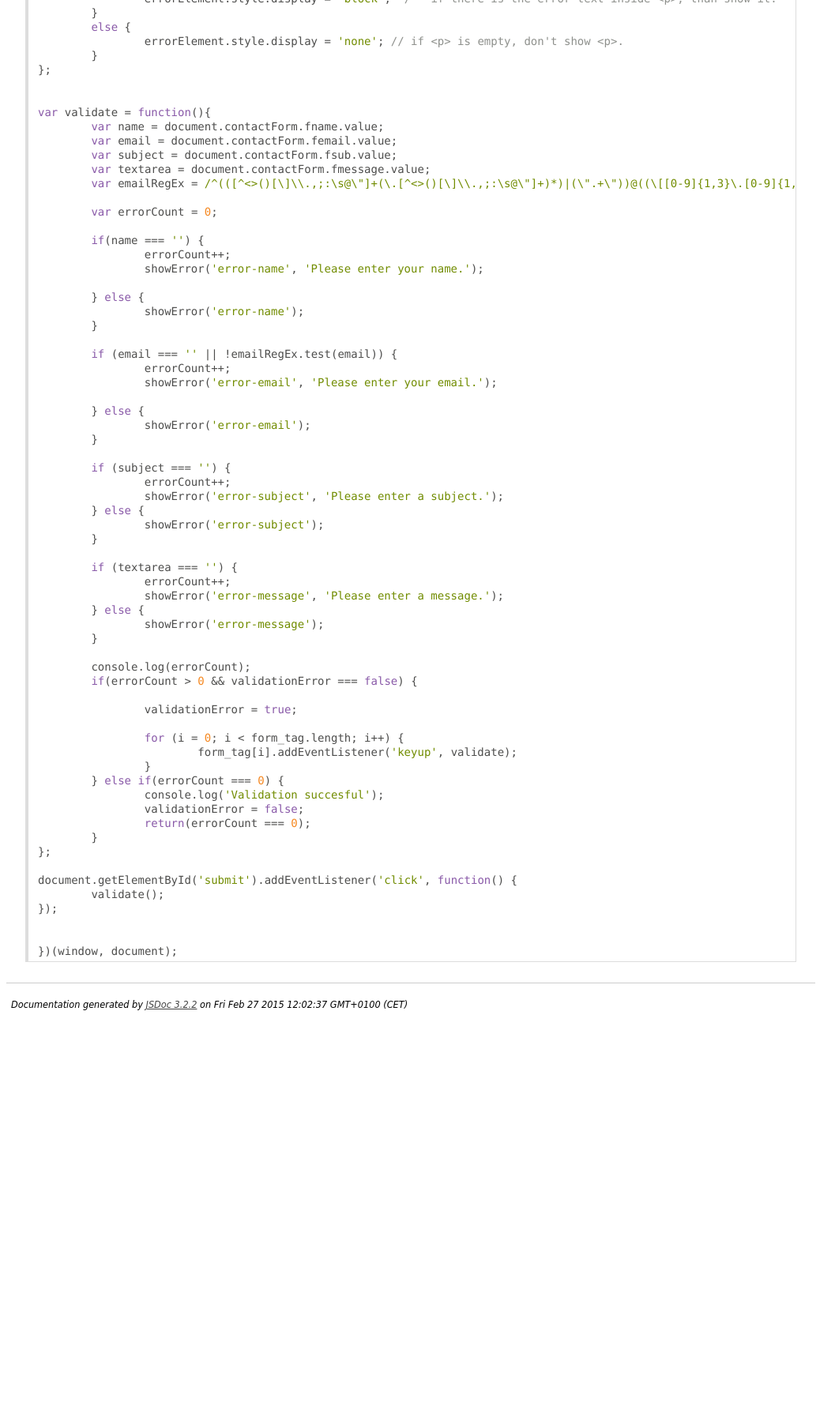
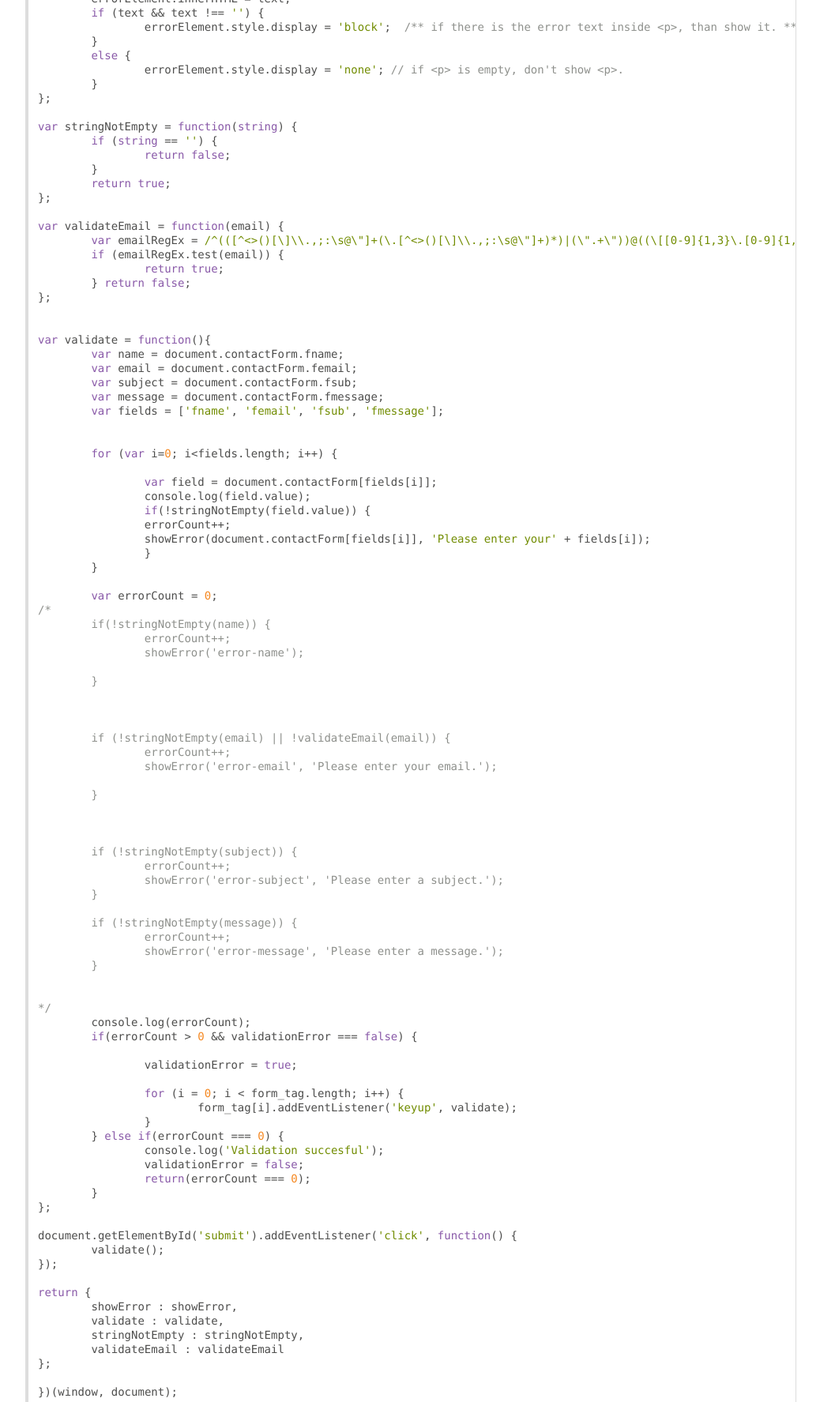
Before and after one commit to Mariacristina88/fairsource, a website: page doc/validation.js.html in a window 1280 px wide. Shown: the part 281-2056 px from the top of the page at 79% size, without its empty margins (0-1057 px from the left). Before the commit the page ends 1576 px from the top, so only its background shows below. Drawn offline with Linux system fonts and the light colour scheme.

Commit message:
no message

```diff
--- a/doc/validation.js.html
+++ b/doc/validation.js.html
@@ -25,15 +25,17 @@
 
     <section>
         <article>
-            <pre class="prettyprint source"><code>(function (window, document, undefined) {
+            <pre class="prettyprint source"><code>
+var module = (function (window, document, undefined) {
 
 'use strict';
 
 var form_tag = document.getElementsByClassName('check'), i,
 	validationError = false;
 
-var showError = function(elementId, text){
-	var errorElement = document.getElementById(elementId);
+var showError = function(errorElement, text){
+	//var errorElement = document.getElementById(elementId);
+
 	errorElement.innerHTML = text;
 	if (text && text !== '') {
 		errorElement.style.display = 'block';  /** if there is the error text inside &lt;p>, than show it. **/
@@ -43,46 +45,69 @@ var showError = function(elementId, text){
 	}
 };
 
+var stringNotEmpty = function(string) {
+	if (string == '') {
+		return false;
+	}
+	return true;
+};
+
+var validateEmail = function(email) {
+	var emailRegEx = /^(([^&lt;>()[\]\\.,;:\s@\"]+(\.[^&lt;>()[\]\\.,;:\s@\"]+)*)|(\".+\"))@((\[[0-9]{1,3}\.[0-9]{1,3}\.[0-9]{1,3}\.[0-9]{1,3}\])|(([a-zA-Z\-0-9]+\.)+[a-zA-Z]{2,}))$/;
+	if (emailRegEx.test(email)) {
+		return true;
+	} return false;
+};
+
 
 var validate = function(){
-	var name = document.contactForm.fname.value;
-	var email = document.contactForm.femail.value;
-	var subject = document.contactForm.fsub.value;
-	var textarea = document.contactForm.fmessage.value;
-	var emailRegEx = /^(([^&lt;>()[\]\\.,;:\s@\"]+(\.[^&lt;>()[\]\\.,;:\s@\"]+)*)|(\".+\"))@((\[[0-9]{1,3}\.[0-9]{1,3}\.[0-9]{1,3}\.[0-9]{1,3}\])|(([a-zA-Z\-0-9]+\.)+[a-zA-Z]{2,}))$/;
+	var name = document.contactForm.fname;
+	var email = document.contactForm.femail;
+	var subject = document.contactForm.fsub;
+	var message = document.contactForm.fmessage;
+	var fields = ['fname', 'femail', 'fsub', 'fmessage'];
+
+
+	for (var i=0; i&lt;fields.length; i++) {
+
+		var field = document.contactForm[fields[i]];
+		console.log(field.value);
+		if(!stringNotEmpty(field.value)) {
+		errorCount++;
+		showError(document.contactForm[fields[i]], 'Please enter your' + fields[i]);
+		}
+	}
 
 	var errorCount = 0;
+/*
+	if(!stringNotEmpty(name)) {
+		errorCount++;
+		showError('error-name');
 
-	if(name === '') {
-		errorCount++;
-		showError('error-name', 'Please enter your name.');
-
-	} else {
-		showError('error-name');
 	}
 
-	if (email === '' || !emailRegEx.test(email)) {
+
+
+	if (!stringNotEmpty(email) || !validateEmail(email)) {
 		errorCount++;
 		showError('error-email', 'Please enter your email.');
 
-	} else {
-		showError('error-email');
 	}
 
-	if (subject === '') {
+
+
+	if (!stringNotEmpty(subject)) {
 		errorCount++;
 		showError('error-subject', 'Please enter a subject.');
-	} else {
-		showError('error-subject');
 	}
 
-	if (textarea === '') {
+	if (!stringNotEmpty(message)) {
 		errorCount++;
 		showError('error-message', 'Please enter a message.');
-	} else {
-		showError('error-message');
 	}
 
+
+*/
 	console.log(errorCount);
 	if(errorCount > 0 && validationError === false) {
 
@@ -102,6 +127,12 @@ document.getElementById('submit').addEventListener('click', function() {
 	validate();
 });
 
+return {
+	showError : showError,
+	validate : validate,
+	stringNotEmpty : stringNotEmpty,
+	validateEmail : validateEmail
+};
 
 })(window, document);
 </code></pre>
@@ -120,7 +151,7 @@ document.getElementById('submit').addEventListener('click', function() {
 <br clear="both">
 
 <footer>
-    Documentation generated by <a href="https://github.com/jsdoc3/jsdoc">JSDoc 3.2.2</a> on Fri Feb 27 2015 12:02:37 GMT+0100 (CET)
+    Documentation generated by <a href="https://github.com/jsdoc3/jsdoc">JSDoc 3.2.2</a> on Mon Mar 02 2015 09:30:58 GMT+0100 (CET)
 </footer>
 
 <script> prettyPrint(); </script>
--- a/js/my-js/validation.js
+++ b/js/my-js/validation.js
@@ -38,7 +38,7 @@ var validate = function(){
 	var email = document.contactForm.femail;
 	var subject = document.contactForm.fsub;
 	var message = document.contactForm.fmessage;
-	var fields = ['fname', 'femail', 'fsub', 'fmessage'];
+	var fields = ['name', 'email', 'subject', 'message'];
 
 
 	for (var i=0; i<fields.length; i++) {
@@ -47,7 +47,7 @@ var validate = function(){
 		console.log(field.value);
 		if(!stringNotEmpty(field.value)) {
 		errorCount++;
-		showError(document.contactForm[fields[i]], 'Please enter your' + fields[i]);
+		showError(document.contactForm[fields[i]], 'Please enter your' + ' ' + fields[i]);
 		}
 	}
 
```
Also changed, not shown: doc/index.html (+1 -1 lines), build/js/base.min.js.
